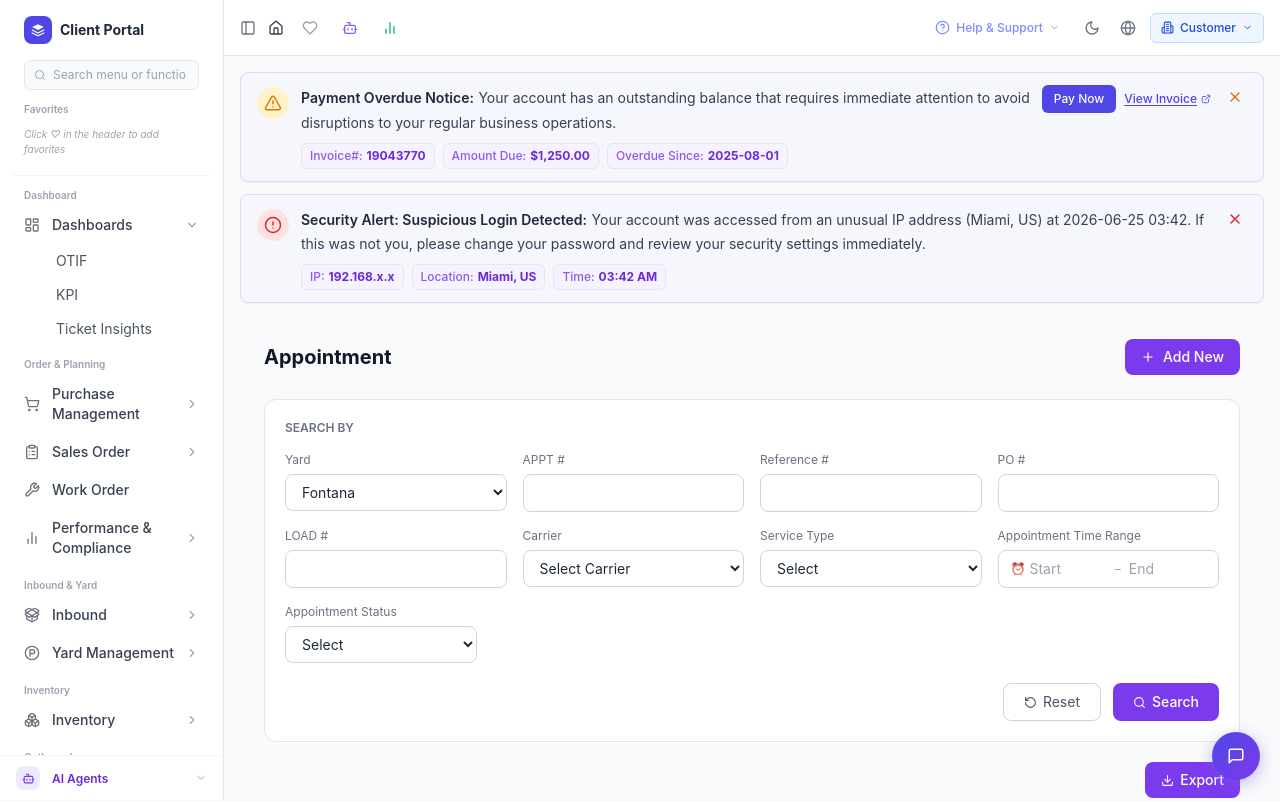
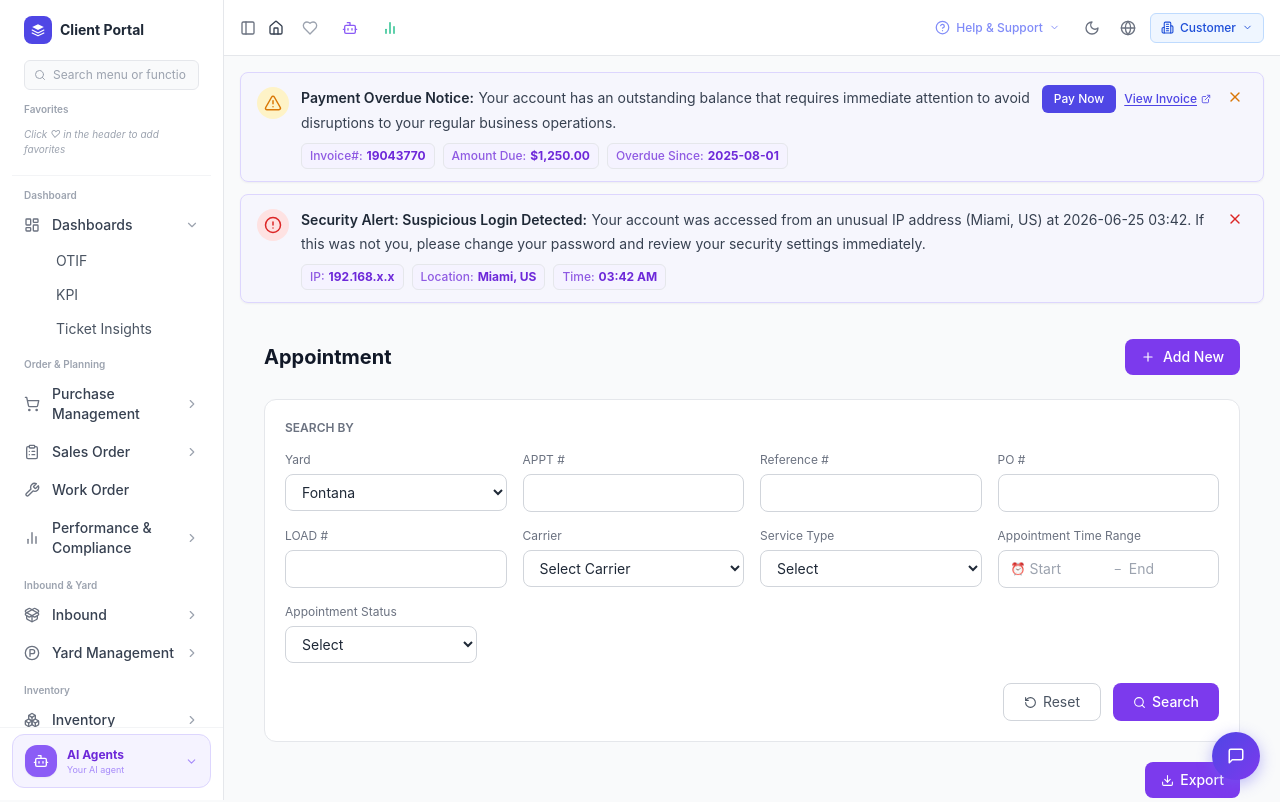
Before and after one commit to WYJade/CP-Announcement-management, a React (Vite) app: page /carrier/appointment in a window 1280 px wide. Shown: the top 802 px of the page. Built offline with nearby package versions, Linux system fonts and the light colour scheme.

Commit message:
feat: prominent AI Agents bottom bar with violet icon in both NavSidebar and CarrierSidebar

```diff
--- a/src/components/Layout/CarrierSidebar.tsx
+++ b/src/components/Layout/CarrierSidebar.tsx
@@ -1,6 +1,6 @@
 import { useState } from 'react'
 import { useLocation, useNavigate } from 'react-router-dom'
-import { Calendar, ChevronDown, Home } from 'lucide-react'
+import { Calendar, ChevronDown, Home, Bot, Clock } from 'lucide-react'
 
 interface NavItem {
   id: string
@@ -24,6 +24,7 @@ const NAV_ITEMS: NavItem[] = [
 
 export default function CarrierSidebar({ role }: { role: 'Carrier' | 'Broker' }) {
   const [expanded, setExpanded] = useState<string[]>(['appointment'])
+  const [agentsOpen, setAgentsOpen] = useState(false)
   const location = useLocation()
   const navigate = useNavigate()
 
@@ -46,24 +47,16 @@ export default function CarrierSidebar({ role }: { role: 'Carrier' | 'Broker' })
 
       {/* Nav */}
       <nav className="flex-1 overflow-y-auto px-3 py-3">
-        {/* Home */}
-        <button
-          onClick={() => navigate('/carrier/appointment')}
-          className="flex items-center gap-2.5 w-full px-3 py-2 rounded-lg text-gray-600 hover:text-gray-900 hover:bg-gray-100 transition-colors mb-1 text-sm"
-        >
+        <button onClick={() => navigate('/carrier/appointment')}
+          className="flex items-center gap-2.5 w-full px-3 py-2 rounded-lg text-gray-600 hover:text-gray-900 hover:bg-gray-100 transition-colors mb-1 text-sm">
           <Home size={15} className="text-gray-400" /> Home
         </button>
-
         {NAV_ITEMS.map(item => (
           <div key={item.id}>
-            <button
-              onClick={() => toggle(item.id)}
+            <button onClick={() => toggle(item.id)}
               className={`flex items-center w-full px-3 py-2 rounded-lg text-sm font-medium transition-colors mb-0.5 ${
-                expanded.includes(item.id)
-                  ? 'bg-violet-50 text-violet-700'
-                  : 'text-gray-700 hover:text-gray-900 hover:bg-gray-100'
-              }`}
-            >
+                expanded.includes(item.id) ? 'bg-violet-50 text-violet-700' : 'text-gray-700 hover:text-gray-900 hover:bg-gray-100'
+              }`}>
               <span className={`mr-2.5 ${expanded.includes(item.id) ? 'text-violet-500' : 'text-gray-400'}`}>{item.icon}</span>
               <span className="flex-1 text-left">{item.label}</span>
               <ChevronDown size={13} className={`transition-transform text-gray-400 ${expanded.includes(item.id) ? 'rotate-180' : ''}`} />
@@ -71,15 +64,11 @@ export default function CarrierSidebar({ role }: { role: 'Carrier' | 'Broker' })
             {expanded.includes(item.id) && item.children && (
               <div className="ml-4 pl-3 border-l border-gray-200 mb-1 space-y-0.5">
                 {item.children.map(child => (
-                  <button
-                    key={child.label}
-                    onClick={() => navigate(child.path)}
+                  <button key={child.label} onClick={() => navigate(child.path)}
                     className={`block w-full text-left px-3 py-1.5 text-sm rounded-md transition-colors ${
                       location.pathname === child.path && child.label === 'Appointment'
-                        ? 'text-violet-700 bg-violet-50 font-medium'
-                        : 'text-gray-600 hover:text-gray-900 hover:bg-gray-100'
-                    }`}
-                  >
+                        ? 'text-violet-700 bg-violet-50 font-medium' : 'text-gray-600 hover:text-gray-900 hover:bg-gray-100'
+                    }`}>
                     {child.label}
                   </button>
                 ))}
@@ -88,6 +77,38 @@ export default function CarrierSidebar({ role }: { role: 'Carrier' | 'Broker' })
           </div>
         ))}
       </nav>
+
+      {/* ── AI Agents sticky bottom ── */}
+      <div className="px-3 pb-3 pt-1.5 bg-white shrink-0 border-t border-gray-100">
+        <button
+          onClick={() => setAgentsOpen(v => !v)}
+          className="w-full flex items-center gap-2.5 px-3 py-2.5 rounded-xl bg-violet-50 border border-violet-200 hover:bg-violet-100 transition-all"
+        >
+          <div className="w-8 h-8 bg-violet-500 rounded-xl flex items-center justify-center shrink-0 shadow-sm">
+            <Bot size={16} className="text-white" />
+          </div>
+          <div className="flex-1 text-left min-w-0">
+            <p className="text-xs font-bold text-violet-700 leading-snug">AI Agents</p>
+            <p className="text-[9px] text-violet-400 leading-tight">Your AI agent</p>
+          </div>
+          <ChevronDown size={13} className={`text-violet-400 transition-transform shrink-0 ${agentsOpen ? 'rotate-180' : ''}`} />
+        </button>
+        {agentsOpen && (
+          <div className="mt-1 rounded-xl bg-violet-50 border border-violet-100 py-1 overflow-hidden">
+            {[
+              { label: 'Chat', path: '/agents?nav=chat' },
+              { label: 'Agent Workstation', path: '/agents?nav=workstation' },
+              { label: 'Customize', path: '/agents?nav=customize' },
+              { label: 'Marketplace', path: '/agents?nav=marketplace' },
+            ].map(item => (
+              <button key={item.path} onClick={() => navigate(item.path)}
+                className="w-full text-left px-4 py-1.5 text-xs text-gray-600 hover:text-violet-700 hover:bg-violet-100 transition-colors">
+                {item.label}
+              </button>
+            ))}
+          </div>
+        )}
+      </div>
     </div>
   )
 }
--- a/src/components/Layout/NavSidebar.tsx
+++ b/src/components/Layout/NavSidebar.tsx
@@ -667,57 +667,48 @@ function NavSidebar() {
         </div>
       </div>
 
-      {/* ── Sticky AI Agents bottom entry — full width, light style ── */}
-      <div className="border-t border-gray-100 bg-white shrink-0">
+      {/* ── Sticky AI Agents bottom entry ── */}
+      <div className="px-3 pb-3 pt-1.5 bg-white shrink-0 border-t border-gray-100">
         <button
           onClick={() => setExpandedItems(prev =>
             prev.includes('ai-agents-bottom')
               ? prev.filter(i => i !== 'ai-agents-bottom')
               : [...prev, 'ai-agents-bottom']
           )}
-          className="w-full flex items-center gap-3 px-4 py-2.5 hover:bg-violet-50 transition-all group"
+          className="w-full flex items-center gap-2.5 px-3 py-2.5 rounded-xl bg-violet-50 border border-violet-200 hover:bg-violet-100 transition-all"
         >
-          <div className="w-6 h-6 bg-violet-100 rounded-lg flex items-center justify-center shrink-0">
-            <Bot size={13} className="text-violet-600" />
+          <div className="w-8 h-8 bg-violet-500 rounded-xl flex items-center justify-center shrink-0 shadow-sm">
+            <Bot size={16} className="text-white" />
           </div>
           <div className="flex-1 text-left min-w-0">
-            <p className="text-xs font-semibold text-violet-700 leading-tight">AI Agents</p>
+            <p className="text-xs font-bold text-violet-700 leading-snug">AI Agents</p>
+            <p className="text-[9px] text-violet-400 leading-tight">Your AI agent</p>
           </div>
-          <span className={`text-violet-400 transition-transform shrink-0 ${expandedItems.includes('ai-agents-bottom') ? 'rotate-180' : ''}`}>
-            <ChevronDown size={12} />
-          </span>
+          <ChevronDown size={13} className={`text-violet-400 transition-transform shrink-0 ${expandedItems.includes('ai-agents-bottom') ? 'rotate-180' : ''}`} />
         </button>
 
-        {/* Expanded agents menu */}
         {expandedItems.includes('ai-agents-bottom') && (
-          <div className="bg-gray-50 border-t border-gray-100 py-1">
+          <div className="mt-1 rounded-xl bg-violet-50 border border-violet-100 py-1 overflow-hidden">
             {[
               { label: 'Chat', path: '/agents?nav=chat' },
               { label: 'Agent Workstation', path: '/agents?nav=workstation' },
               { label: 'Customize', path: '/agents?nav=customize' },
               { label: 'Marketplace', path: '/agents?nav=marketplace' },
             ].map(item => (
-              <button
-                key={item.path}
-                onClick={() => navigate(item.path)}
-                className={`w-full text-left px-8 py-1.5 text-xs transition-colors ${
+              <button key={item.path} onClick={() => navigate(item.path)}
+                className={`w-full text-left px-4 py-1.5 text-xs transition-colors ${
                   location.pathname + location.search === item.path
-                    ? 'text-violet-700 font-medium'
-                    : 'text-gray-600 hover:text-violet-700 hover:bg-violet-50'
-                }`}
-              >
-                {item.label}
-              </button>
+                    ? 'text-violet-700 font-medium bg-violet-100'
+                    : 'text-gray-600 hover:text-violet-700 hover:bg-violet-100'
+                }`}>{item.label}</button>
             ))}
-            <div className="px-8 pt-1.5 pb-0.5">
+            <div className="px-4 pt-1.5 pb-0.5">
               <p className="text-[9px] font-semibold text-gray-400 uppercase flex items-center gap-1">
                 <Clock size={9} /> RECENTS
               </p>
             </div>
-            <button
-              onClick={() => navigate('/agents?nav=chat')}
-              className="w-full text-left px-8 py-1.5 text-xs text-gray-500 hover:text-violet-700 hover:bg-violet-50 transition-colors truncate"
-            >
+            <button onClick={() => navigate('/agents?nav=chat')}
+              className="w-full text-left px-4 py-1.5 text-xs text-gray-500 hover:text-violet-700 hover:bg-violet-100 transition-colors truncate">
               查询下SH20260716 对应的出入库记录
             </button>
           </div>
```
